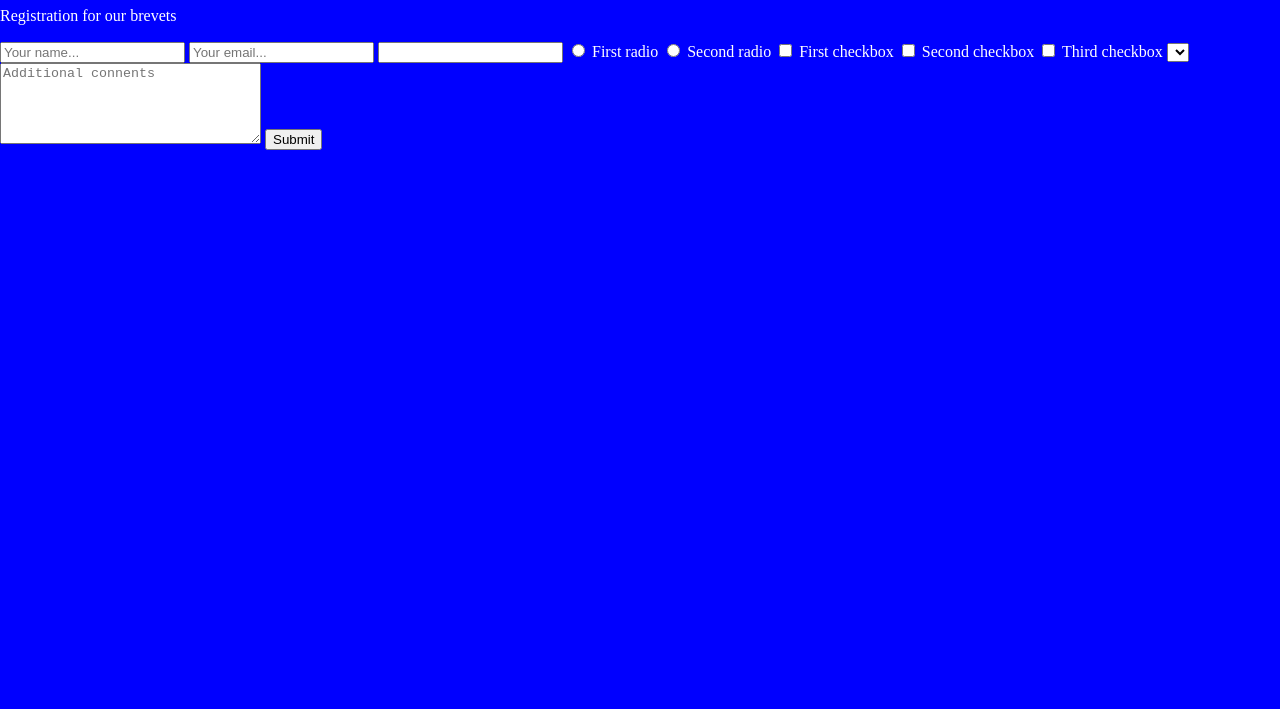
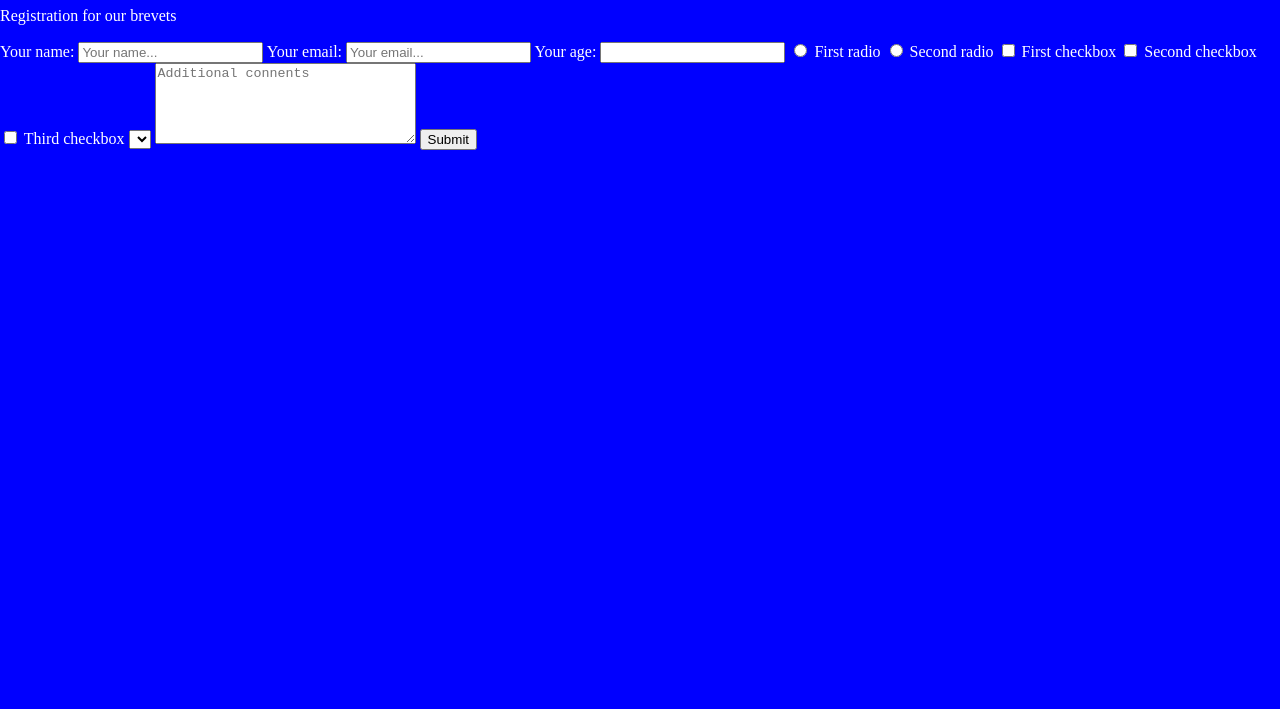
Before and after one commit to vzeljko/fcc_responsive_web, a plain HTML site: page 1_survey_form/index.html in a window 1280 px wide. Shown: the part 91-800 px from the top of the page. Drawn offline with Linux system fonts and the light colour scheme.

Commit message:
corrected some errors in html

```diff
--- a/1_survey_form/index.html
+++ b/1_survey_form/index.html
@@ -11,11 +11,11 @@
 		<p id="description">Registration for our brevets</p>
 
 		<form id="survey-form">
-			<label for="name" id="name-label">
+			<label for="name" id="name-label">Your name:
 				<input id="name" type="text" placeholder="Your name..." required></label>
-			<label for="email" id="email-label">
+			<label for="email" id="email-label">Your email:
 				<input id="email" type="email" placeholder="Your email..." required></label>
-			<label for="number" id="number-label">
+			<label for="number" id="number-label">Your age:
 				<input id="number" type="text" min="18" max="120"></label>
 
 			<input type="radio" name="radio-group"> First radio
```
